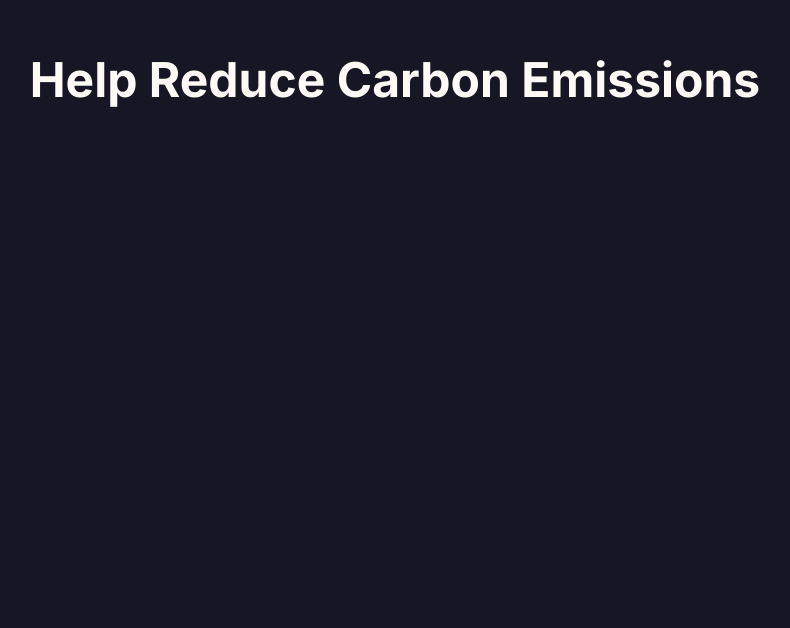
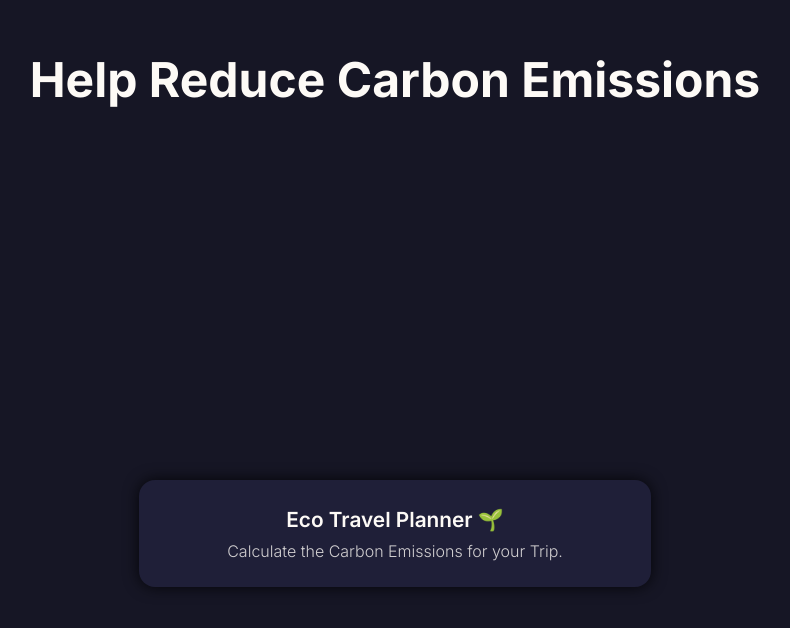
Before and after one commit to jjamesliu/reduceCO2, a React (Vite) app: page / in a window 1280 px wide. Shown: the part 320-948 px from the top of the page, without its empty margins (245-1035 px from the left). Before the commit the page ends 800 px from the top, so only its background shows below. Built offline with nearby package versions, Linux system fonts and the light colour scheme.

Commit message:
div for eco travel planner createrd

```diff
--- a/src/App.jsx
+++ b/src/App.jsx
@@ -1,12 +1,14 @@
 import { useState } from 'react'
 import './App.css'
 import Header from './components/Header.jsx'
+import Form from './components/Form.jsx'
 
 function App() {
 
   return (
     <>
       <Header />
+      <Form />
     </>
   )
 }
--- /dev/null
+++ b/src/components/Form.jsx
@@ -0,0 +1,10 @@
+export default function Form() {
+    return (
+        <div className='flex justify-center items-center rounded-2xl p-6 shadow-[0_0_15px_rgba(0,0,0,0.8)] max-w-lg mx-auto w-full bg-[#1f1f38] mb-30'>
+            <div className='max-w-2xl'>
+            <h1 className='text-center text-[1.3rem] font-semibold pb-1'>Eco Travel Planner 🌱</h1>
+            <p className='font-light opacity-80'>Calculate the Carbon Emissions for your Trip.</p>
+            </div>
+        </div>
+    )
+}
--- a/src/components/Header.jsx
+++ b/src/components/Header.jsx
@@ -2,7 +2,7 @@ import './Header.css'
 
 export default function Header() {
     return (
-    <div className='flex flex-col justify-center items-center h-screen w-screen'>
+    <div className='flex justify-center items-center h-screen w-screen'>
         <h1 className='font-bold text-5xl text-center fade-in-down'>Help Reduce Carbon Emissions</h1>
     </div>
     )
```
